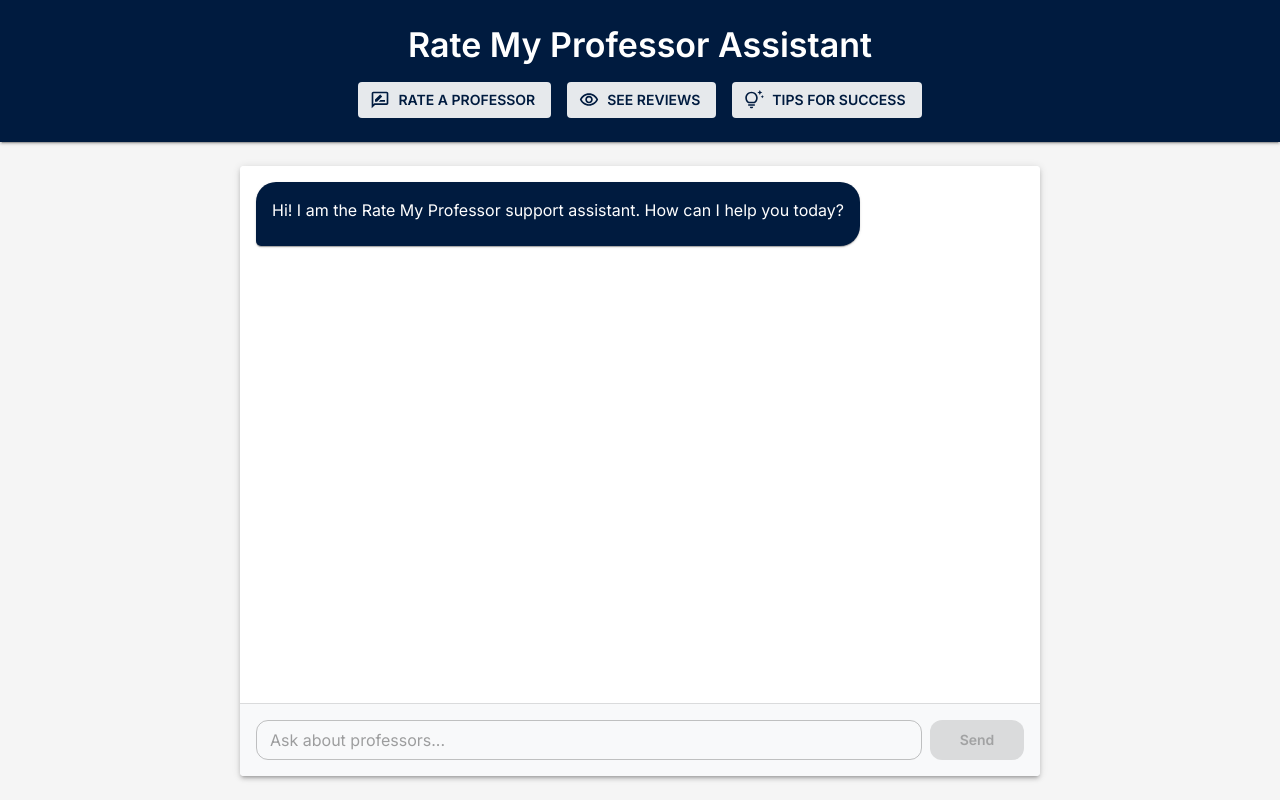
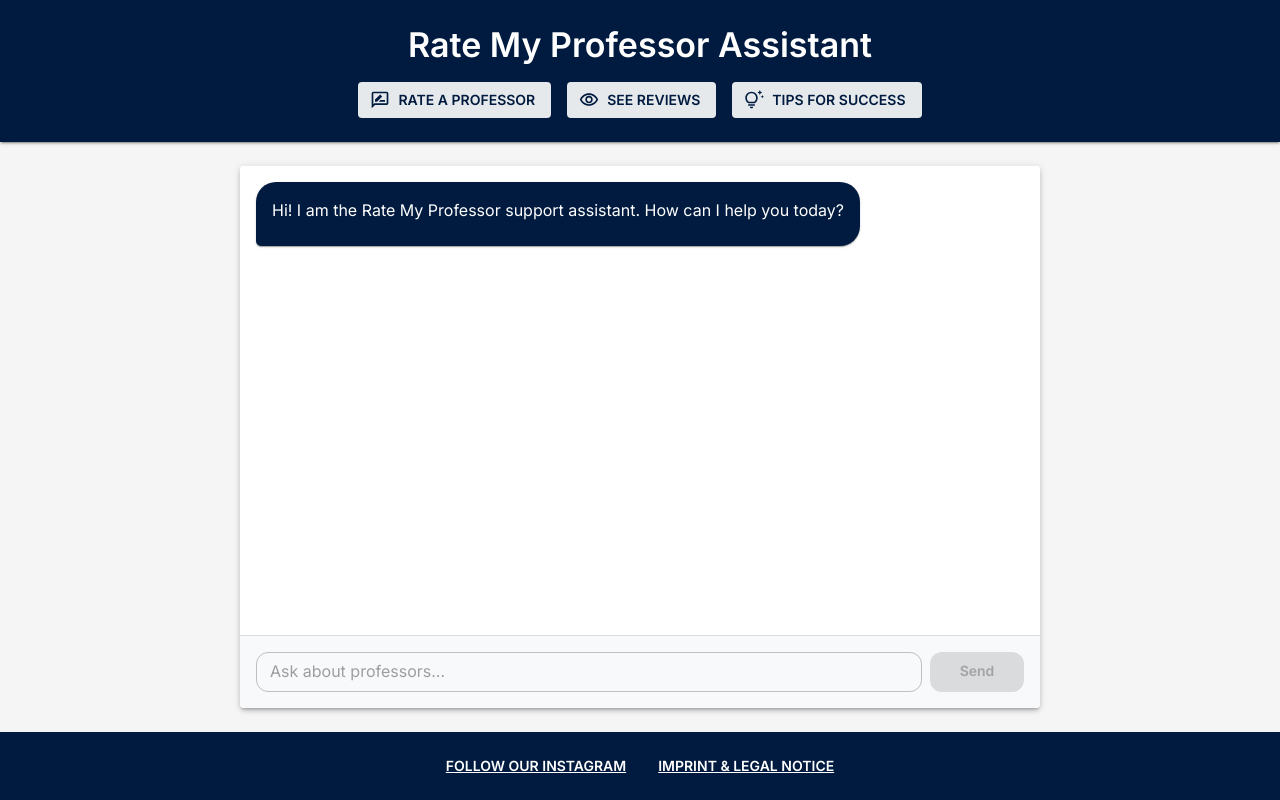
Before and after one commit to 9117KET/rate-my-professor, a Next.js app: page / in a window 1280 px wide. Built offline with nearby package versions, Linux system fonts and the light colour scheme; no server answers; the database is empty.

Commit message:
updated imprint and insta

```diff
--- /dev/null
+++ b/app/components/ImprintModal.js
@@ -0,0 +1,82 @@
+import {
+  Dialog,
+  DialogTitle,
+  DialogContent,
+  DialogActions,
+  Button,
+  Typography,
+  Box,
+} from "@mui/material";
+
+export const ImprintModal = ({ open, onClose }) => {
+  return (
+    <Dialog
+      open={open}
+      onClose={onClose}
+      maxWidth="md"
+      fullWidth
+      sx={{
+        "& .MuiDialog-paper": {
+          margin: { xs: 1, sm: 2 },
+          width: { xs: "95%", sm: "90%" },
+          maxHeight: { xs: "95vh", sm: "90vh" },
+        },
+      }}
+    >
+      <DialogTitle>Imprint & Legal Notice</DialogTitle>
+      <DialogContent>
+        <Box sx={{ mb: 4 }}>
+          <Typography variant="h6" sx={{ mb: 2 }}>
+            Service Provider
+          </Typography>
+          <Typography>Kinlo Ephriam Tangiri | Personal Project</Typography>
+          <Typography>Campus Ring 1</Typography>
+          <Typography>28759 Bremen</Typography>
+          <Typography>Germany</Typography>
+        </Box>
+
+        <Box sx={{ mb: 4 }}>
+          <Typography variant="h6" sx={{ mb: 2 }}>
+            Contact
+          </Typography>
+          <Typography>Email: kephriamtangiri@constructor.university</Typography>
+          <Typography>Phone: +49 17627522943</Typography>
+        </Box>
+
+        <Box sx={{ mb: 4 }}>
+          <Typography variant="h6" sx={{ mb: 2 }}>
+            Legal Disclaimers
+          </Typography>
+          <Typography paragraph>
+            This platform is for informational purposes only. The reviews and
+            ratings are user-generated content and do not represent my official views or the
+            views of Constructor University.
+          </Typography>
+          <Typography paragraph>
+            We strive to maintain the accuracy of information but make no
+            guarantees regarding the completeness, reliability, or accuracy of
+            the content.
+          </Typography>
+          <Typography paragraph>
+            Users are responsible for ensuring their submissions comply with
+            applicable laws and do not violate any rights of third parties.
+          </Typography>
+        </Box>
+
+        <Box sx={{ mb: 4 }}>
+          <Typography variant="h6" sx={{ mb: 2 }}>
+            Data Protection
+          </Typography>
+          <Typography paragraph>
+            Data generated on this platform is anonymous data and we have no way to track the user data for the purpose of giving genuent review of their experiences with professor at Constructor University
+            I strive to make sure the data is in accordance with the EU General Data
+            Protection Regulation (GDPR).
+          </Typography>
+        </Box>
+      </DialogContent>
+      <DialogActions>
+        <Button onClick={onClose}>Close</Button>
+      </DialogActions>
+    </Dialog>
+  );
+};
--- a/app/page.js
+++ b/app/page.js
@@ -16,6 +16,7 @@ import { ViewReviewsModal } from "./components/ViewReviewsModal";
 import { ActionButtons } from "./components/ActionButtons";
 import reviews from "../reviews.json";
 import { TipsModal } from "./components/TipsModal";
+import { ImprintModal } from "./components/ImprintModal";
 
 const messageStyles = {
   assistant: {
@@ -42,6 +43,7 @@ export default function Home() {
   const [openRateModal, setOpenRateModal] = useState(false);
   const [openViewModal, setOpenViewModal] = useState(false);
   const [openTipsModal, setOpenTipsModal] = useState(false);
+  const [openImprintModal, setOpenImprintModal] = useState(false);
   const sendMessage = async () => {
     setMessages((messages) => [
       ...messages,
@@ -308,6 +310,53 @@ export default function Home() {
         onClose={() => setOpenViewModal(false)}
       />
       <TipsModal open={openTipsModal} onClose={() => setOpenTipsModal(false)} />
+      <ImprintModal
+        open={openImprintModal}
+        onClose={() => setOpenImprintModal(false)}
+      />
+      <Box
+        component="footer"
+        sx={{
+          p: 2,
+          bgcolor: "#001B3F",
+          color: "white",
+          textAlign: "center",
+          display: "flex",
+          justifyContent: "center",
+          gap: 2,
+        }}
+      >
+        <Button
+          variant="text"
+          href="https://www.instagram.com/constructor.university/"
+          target="_blank"
+          rel="noopener noreferrer"
+          sx={{
+            color: "white",
+            textDecoration: "underline",
+            "&:hover": {
+              bgcolor: "transparent",
+              textDecoration: "none",
+            },
+          }}
+        >
+          Follow our Instagram
+        </Button>
+        <Button
+          variant="text"
+          onClick={() => setOpenImprintModal(true)}
+          sx={{
+            color: "white",
+            textDecoration: "underline",
+            "&:hover": {
+              bgcolor: "transparent",
+              textDecoration: "none",
+            },
+          }}
+        >
+          Imprint & Legal Notice
+        </Button>
+      </Box>
     </Box>
   );
 }
```
